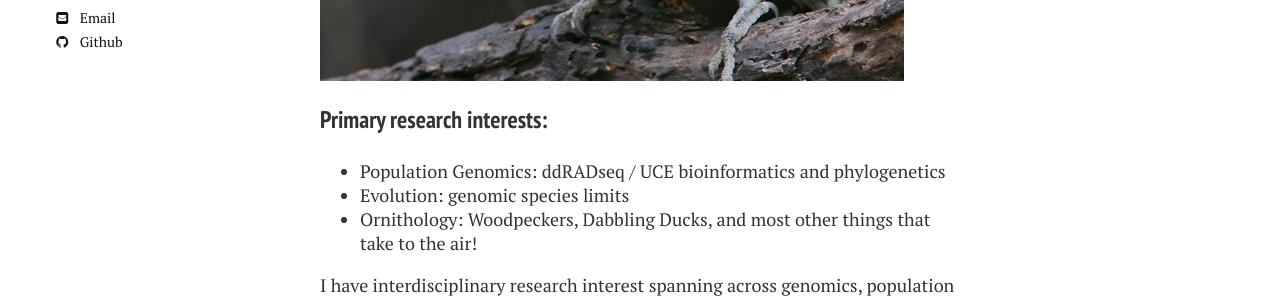
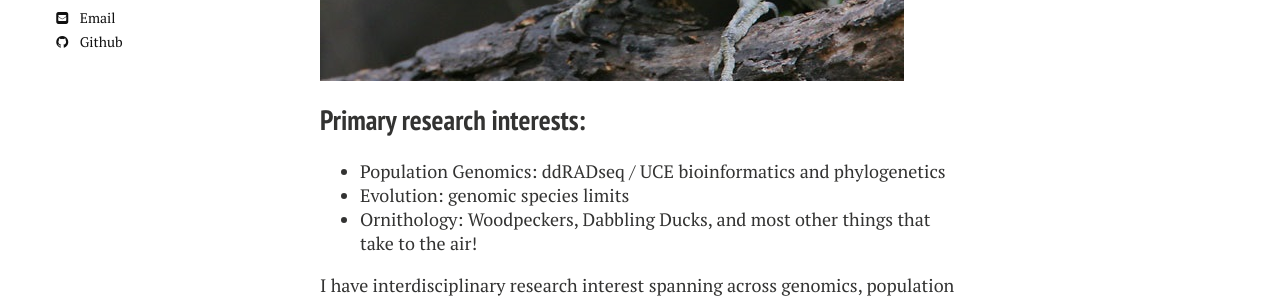
Before and after one commit to kkhawkins/kkhawkins.github.io, a Jekyll site: the page built from about/index.md, in a window 1280 px wide. Shown: the part 765-1065 px from the top of the page. Built offline with Jekyll 4.4.1, drawn with Linux system fonts in a browser that asks for light colours; nearby versions of some CDN libraries.

Commit message:
inital load

```diff
--- a/about/index.md
+++ b/about/index.md
@@ -12,8 +12,8 @@ image:
 ---
 
 <a href="/images/MA1.jpg"><img src="/images/MA1.jpg"></a>
-&nbsp;
-### Primary research interests:
+
+## Primary research interests:
 
 * Population Genomics: ddRADseq / UCE bioinformatics and phylogenetics
 * Evolution: genomic species limits
```
Also changed, not shown: index.md (+2 -2 lines), 5 other files.
